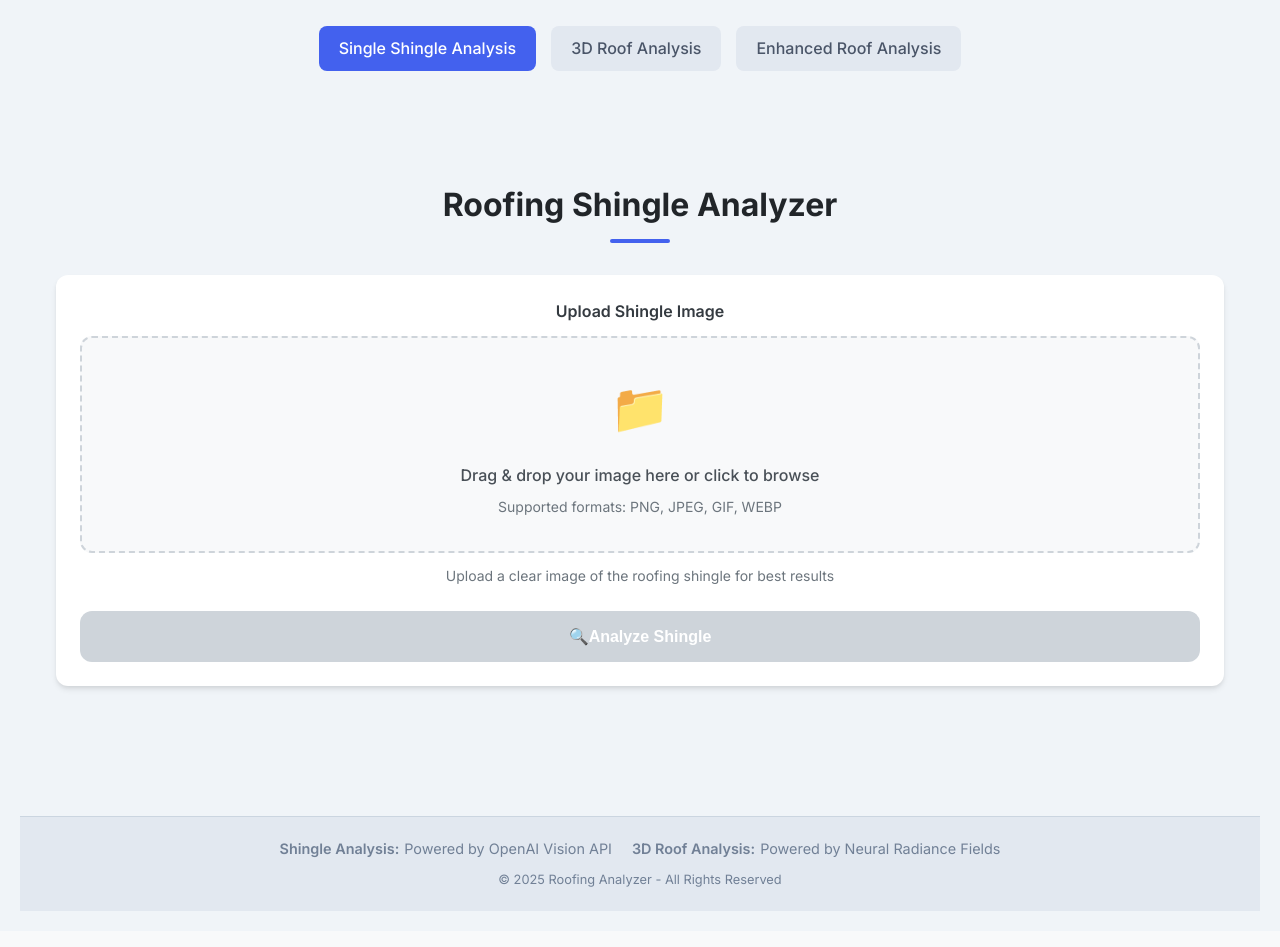
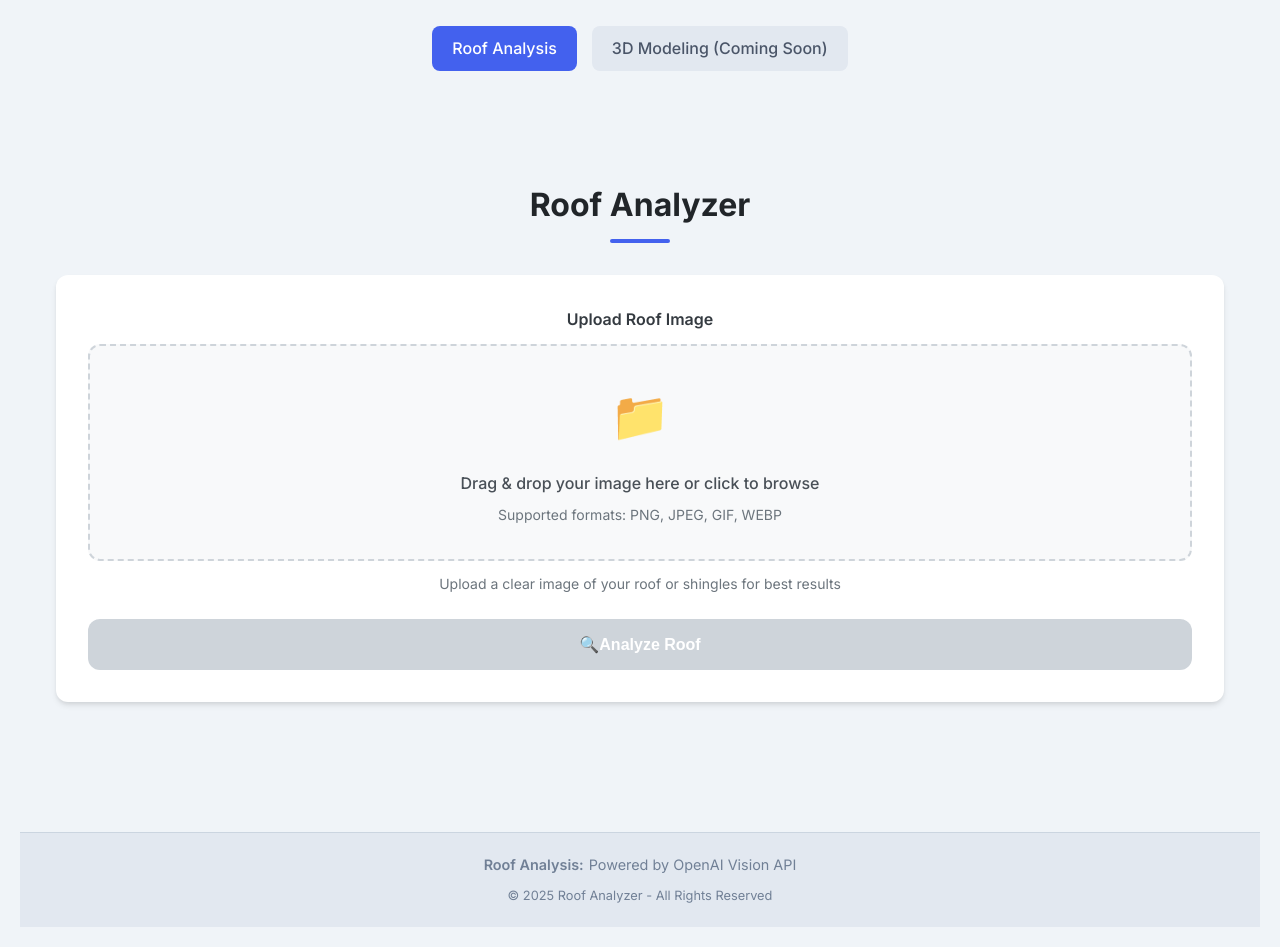
Before and after one commit to anandsub-zuper/shingle-analyzer, a React (Create React App) app in the folder frontend/: page / in a window 1280 px wide. Shown: the part 143-1090 px from the top of the page. Built offline with nearby package versions, Linux system fonts and the light colour scheme.

Commit message:
Update App.js

```diff
--- a/frontend/src/App.js
+++ b/frontend/src/App.js
@@ -1,87 +1,93 @@
-// In App.js
+// src/App.js
 import React, { useState, useEffect } from 'react';
 import { BrowserRouter as Router, Routes, Route, Link, useLocation } from 'react-router-dom';
-import ShingleAnalyzer from './components/ShingleAnalyzer';
-import ThreeDRoofAnalyzer from './components/ThreeDRoofAnalyzer';
-import EnhancedShingleAnalyzer from './components/EnhancedShingleAnalyzer';
+import { RoofAnalyzer } from './components';
 import './App.css';
 
 // Create a wrapper component to handle location changes
 function AppContent() {
   const location = useLocation();
   const [activeTab, setActiveTab] = useState(() => {
-    if (location.pathname === '/3d-analyzer') {
+    if (location.pathname === '/3d-modeling') {
       return '3d';
-    } else if (location.pathname === '/enhanced-analyzer') {
-      return 'enhanced';
     } else {
-      return 'shingle';
+      return 'roof';
     }
   });
 
   // Update active tab when location changes
   useEffect(() => {
-    if (location.pathname === '/3d-analyzer') {
+    if (location.pathname === '/3d-modeling') {
       setActiveTab('3d');
-    } else if (location.pathname === '/enhanced-analyzer') {
-      setActiveTab('enhanced');
     } else {
-      setActiveTab('shingle');
+      setActiveTab('roof');
     }
   }, [location]);
 
   return (
     <div className="App">
       <header className="App-header">
-        <h1>Roofing Shingle Analyzer</h1>
-        <p>Upload a shingle image or multiple roof images for AI-powered analysis</p>
+        <h1>Roof Analyzer</h1>
+        <p>Upload roof images for AI-powered analysis</p>
 
         <nav className="main-nav">
           <Link
             to="/"
-            className={`nav-link ${activeTab === 'shingle' ? 'active' : ''}`}
-            onClick={() => setActiveTab('shingle')}
+            className={`nav-link ${activeTab === 'roof' ? 'active' : ''}`}
+            onClick={() => setActiveTab('roof')}
           >
-            Single Shingle Analysis
+            Roof Analysis
           </Link>
           <Link
-            to="/3d-analyzer"
-            className={`nav-link ${activeTab === '3d' ? 'active' : ''}`}
+            to="/3d-modeling"
+            className={`nav-link ${activeTab === '3d' ? 'active' : ''} coming-soon`}
             onClick={() => setActiveTab('3d')}
           >
-            3D Roof Analysis
-          </Link>
-          <Link
-            to="/enhanced-analyzer"
-            className={`nav-link ${activeTab === 'enhanced' ? 'active' : ''}`}
-            onClick={() => setActiveTab('enhanced')}
-          >
-            Enhanced Roof Analysis
+            3D Modeling (Coming Soon)
           </Link>
         </nav>
       </header>
 
       <main>
         <Routes>
-          <Route path="/" element={<ShingleAnalyzer />} />
-          <Route path="/3d-analyzer" element={<ThreeDRoofAnalyzer />} />
-          <Route path="/enhanced-analyzer" element={<EnhancedShingleAnalyzer />} />
+          <Route path="/" element={<RoofAnalyzer />} />
+          <Route path="/3d-modeling" element={<ComingSoonPage />} />
         </Routes>
       </main>
 
       <footer className="App-footer">
         <div className="footer-content">
           <p className="footer-item">
-            <span className="footer-label">Shingle Analysis:</span>
+            <span className="footer-label">Roof Analysis:</span>
             <span className="footer-value">Powered by OpenAI Vision API</span>
           </p>
-          <p className="footer-item">
-            <span className="footer-label">3D Roof Analysis:</span>
-            <span className="footer-value">Powered by Neural Radiance Fields</span>
-          </p>
         </div>
-        <p className="copyright">© 2025 Roofing Analyzer - All Rights Reserved</p>
+        <p className="copyright">© 2025 Roof Analyzer - All Rights Reserved</p>
       </footer>
+    </div>
+  );
+}
+
+// Simple coming soon page component
+function ComingSoonPage() {
+  return (
+    <div className="coming-soon-container">
+      <div className="coming-soon-content">
+        <h2>3D Roof Modeling</h2>
+        <div className="coming-soon-badge">Coming Soon</div>
+        <p className="coming-soon-description">
+          We're working on advanced 3D modeling technology that will allow you to:
+        </p>
+        <ul className="coming-soon-features">
+          <li>Create detailed 3D models from multiple roof images</li>
+          <li>Calculate precise roof measurements and dimensions</li>
+          <li>Identify structural elements and potential issues</li>
+          <li>Generate accurate cost estimates for repairs or replacement</li>
+        </ul>
+        <p className="coming-soon-subscribe">
+          Stay tuned for this exciting new feature!
+        </p>
+      </div>
     </div>
   );
 }
```
